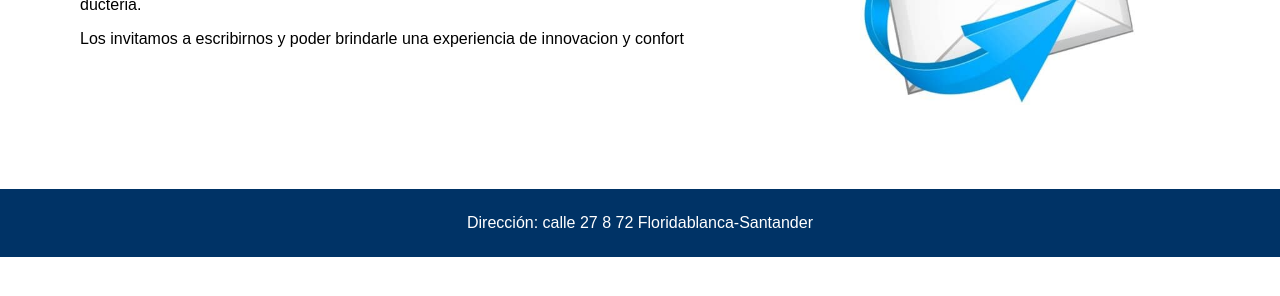
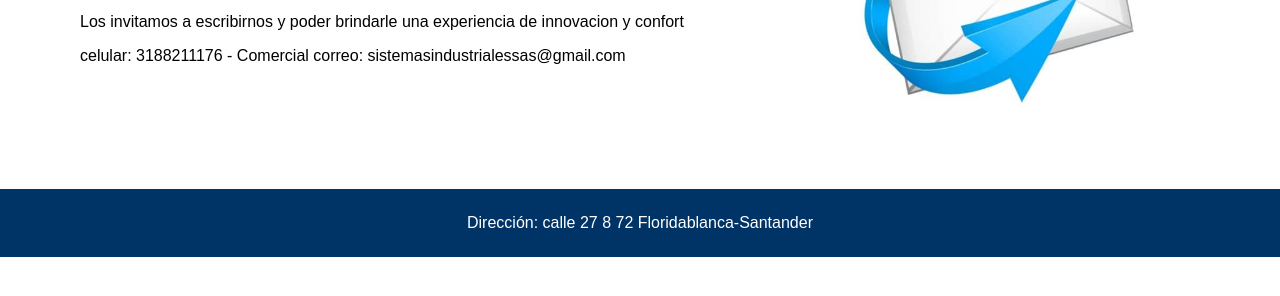
Before and after one commit to simisaes80/Proyecto-Sistemas-Industriales-y-de-ambiente, a plain HTML site: page contactenos.html in a window 1280 px wide. Shown: the part 318-614 px from the top of the page. Drawn offline with Linux system fonts and the light colour scheme.

Commit message:
Add files via upload

```diff
--- a/contactenos.html
+++ b/contactenos.html
@@ -34,6 +34,10 @@
             Los invitamos a escribirnos y poder brindarle una experiencia de
             innovacion y confort
           </p>
+          <p>
+            celular: 3188211176 - Comercial correo:
+            sistemasindustrialessas@gmail.com
+          </p>
         </div>
         <a href="mailto:sistemasindustrialessas@gmail.com">
           <img src="Correo.jpg" alt="Enviar correo" />
```
